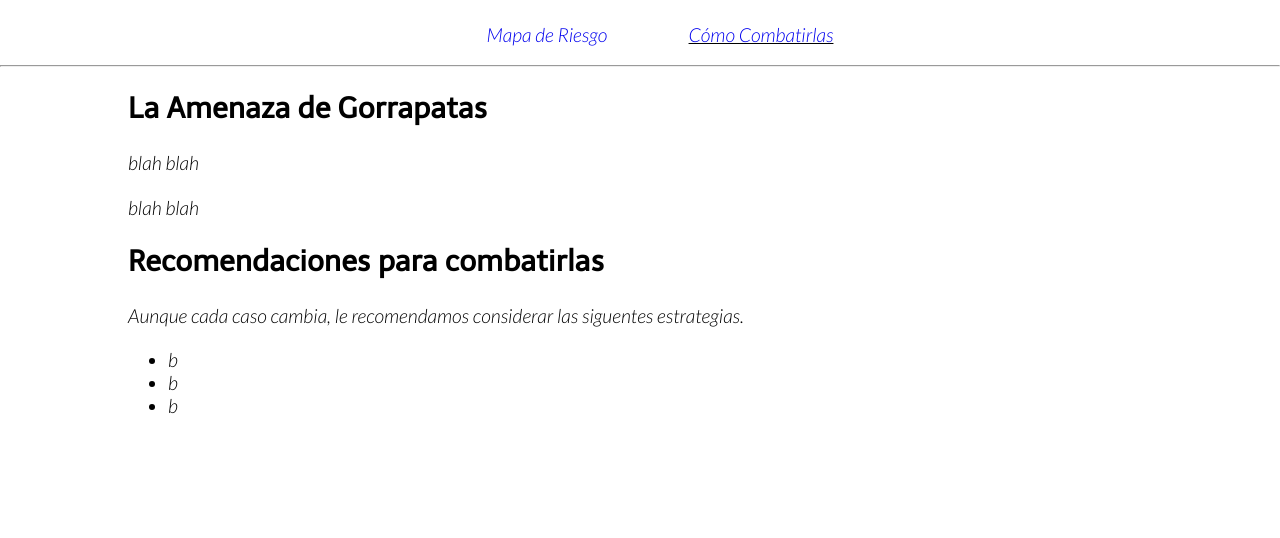
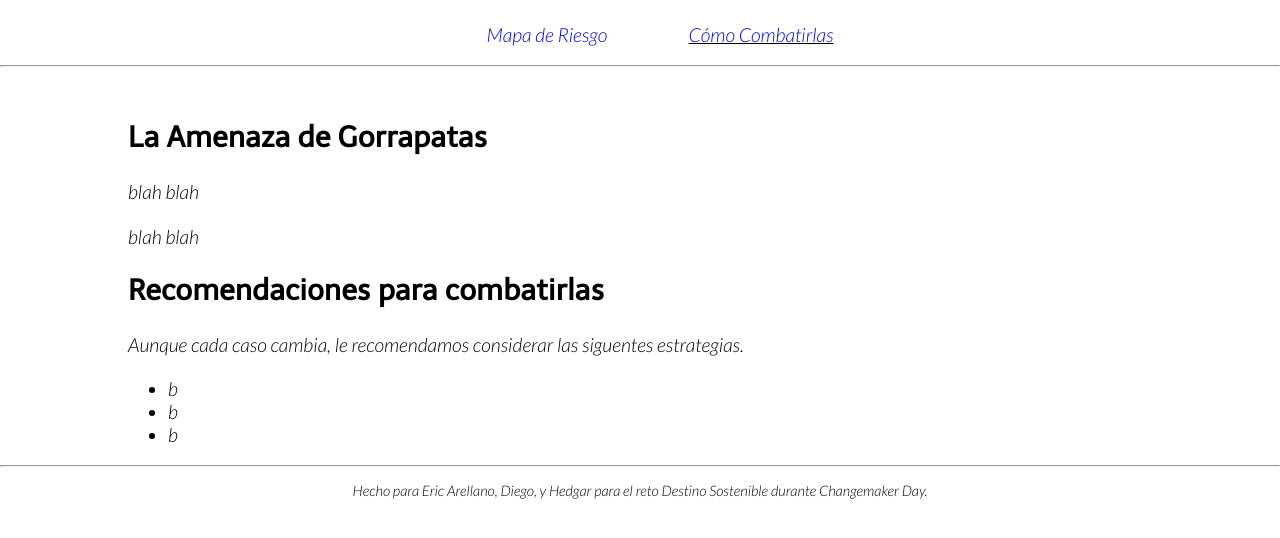
Before and after one commit to Eric-Arellano/tick-risk-map-visualization, a plain HTML site: page src/suggestions.html in a window 1280 px wide. Shown: the part 76-614 px from the top of the page. Drawn offline with Linux system fonts and the light colour scheme.

Commit message:
add footer and padding to bottom of page

```diff
--- a/src/style.css
+++ b/src/style.css
@@ -28,6 +28,7 @@ p { line-height: 130%; }
 .mast {
     position: relative;
     text-align: center;
+    padding-bottom: 1em;
 }
 
 .primary-nav__list {
@@ -62,6 +63,12 @@ section {
     padding-left: 10%;
 }
 
+footer {
+    font-size: 75%;
+    text-align: center;
+    padding-bottom: 0.5em;
+}
+
 
 /* ----------------------
     Map
@@ -71,4 +78,5 @@ section {
     height: 80%;
     width: 80%;
     margin-left: auto; margin-right: auto;
+    margin-bottom: 3em;
 }
--- a/src/suggestions.html
+++ b/src/suggestions.html
@@ -41,4 +41,9 @@
 		</ul>
 	</section>
 </main>
+<footer>
+	<hr>
+	<p>Hecho para Eric Arellano, Diego, y Hedgar para el reto Destino
+		Sostenible durante Changemaker Day.</p>
+</footer>
 </body>
```
Also changed, not shown: src/map.html (+7 -1 lines).
